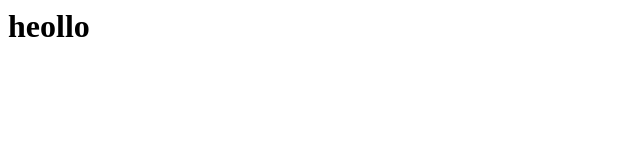
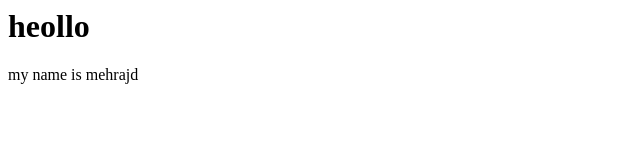
Before and after one commit to mehraj9793/raj-demo1, a plain HTML site: page index.html in a window 1280 px wide. Shown: the whole page, without its empty margins (0-640 px from the left). Drawn offline with Linux system fonts and the light colour scheme.

Commit message:
new para

```diff
--- a/index.html
+++ b/index.html
@@ -1 +1,2 @@
 <h1>heollo</h1>
+<p>my name is mehrajd</p>
```
